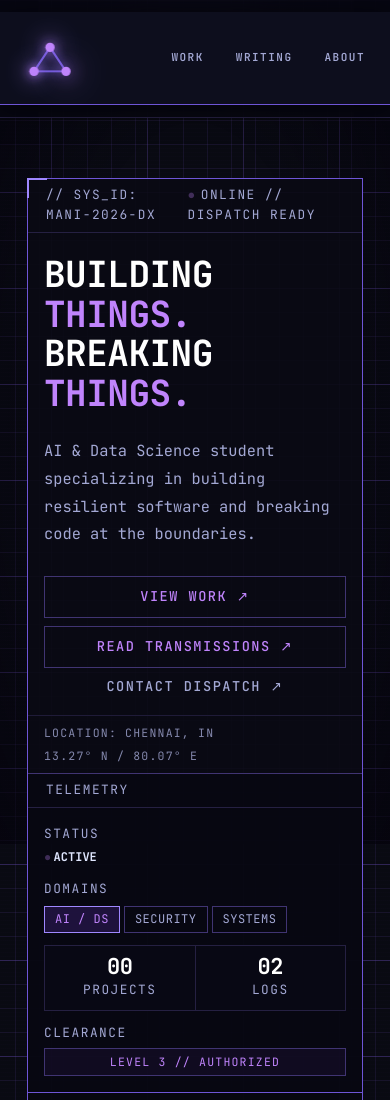
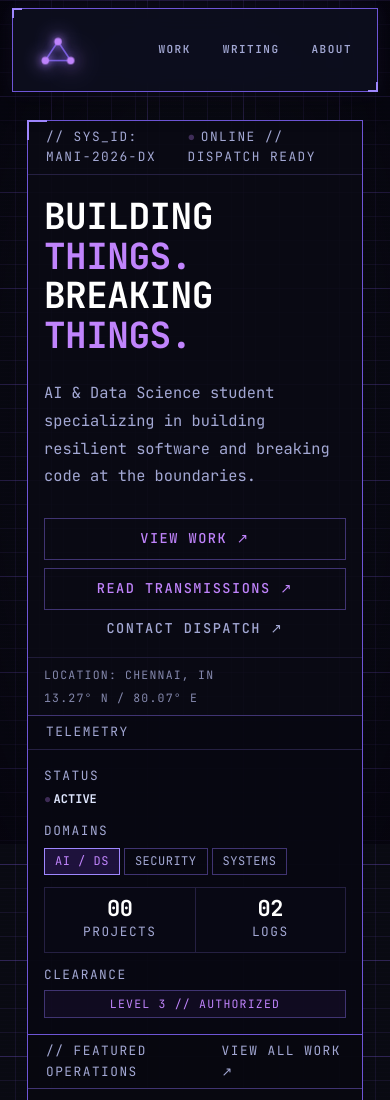
Before and after one commit to manikandanx0/manikandanx0.github.io, an Astro site: page / in a window 390 px wide. Shown: the top 1100 px of the page. Built offline with nearby package versions, Linux system fonts and the light colour scheme; Astro itself is replaced by a stand-in of ours; a small style sheet from the web is missing.

Commit message:
style: redesign header layout to a floating navigation deck with adjusted spacing and mobile styling

```diff
--- a/src/styles/layout.css
+++ b/src/styles/layout.css
@@ -5,13 +5,10 @@
   z-index: 1000;
   width: 100%;
   padding-top: 12px;
-  padding-bottom: 12px;
-  margin-bottom: 24px;
+  padding-bottom: 4px;
+  margin-bottom: 8px;
   pointer-events: none;
-  background: rgba(8, 8, 18, 0.85);
-  backdrop-filter: blur(12px) saturate(180%);
-  -webkit-backdrop-filter: blur(12px) saturate(180%);
-  border-bottom: 1px solid var(--border);
+  background: transparent;
 }
 
 .header-inner {
@@ -21,7 +18,9 @@
   align-items: center;
   justify-content: space-between;
   padding: 10px 20px;
-  background: rgba(14, 15, 30, 0.95);
+  background: rgba(14, 15, 30, 0.92);
+  backdrop-filter: blur(12px) saturate(180%);
+  -webkit-backdrop-filter: blur(12px) saturate(180%);
   border: 1px solid var(--border3);
   box-shadow:
     0 8px 32px rgba(0, 0, 0, 0.65),
@@ -68,28 +67,40 @@
   }
 }
 
-/* Mobile (< 768px): Full-width edge-to-edge top navbar */
+/* Mobile (< 768px): Tactical floating deck navbar */
 @media (max-width: 767px) {
   .site-header {
     top: 0;
-    margin-bottom: 20px;
+    padding-top: 8px;
+    padding-bottom: 0;
+    margin-bottom: 12px;
     pointer-events: auto;
   }
 
   .header-inner {
+    width: calc(100% - 24px) !important;
     max-width: 100% !important;
-    width: 100% !important;
-    padding: 12px 16px;
-    border-left: none;
-    border-right: none;
-    border-top: none;
-    border-bottom: 1px solid var(--border3);
-    box-shadow: 0 4px 24px rgba(0, 0, 0, 0.6);
+    margin: 0 12px !important;
+    padding: 8px 14px;
+    border: 1px solid var(--border3) !important;
+    box-shadow:
+      0 4px 24px rgba(0, 0, 0, 0.65),
+      0 0 16px rgba(110, 85, 214, 0.15);
   }
 
   .header-inner::before,
   .header-inner::after {
-    display: none;
+    display: block !important;
+  }
+
+  .site-nav {
+    gap: 12px;
+    font-size: 0.78rem;
+  }
+
+  .node-mark svg {
+    width: 38px;
+    height: 38px;
   }
 }
 
@@ -196,7 +207,7 @@ main {
 
 /* ── Page wrapper ────────────────────────────────────────── */
 .page {
-  padding: 40px 0 80px;
+  padding: 16px 0 60px;
 }
 
 /* ── Page 12-col layout root ─────────────────────────────── */
```
